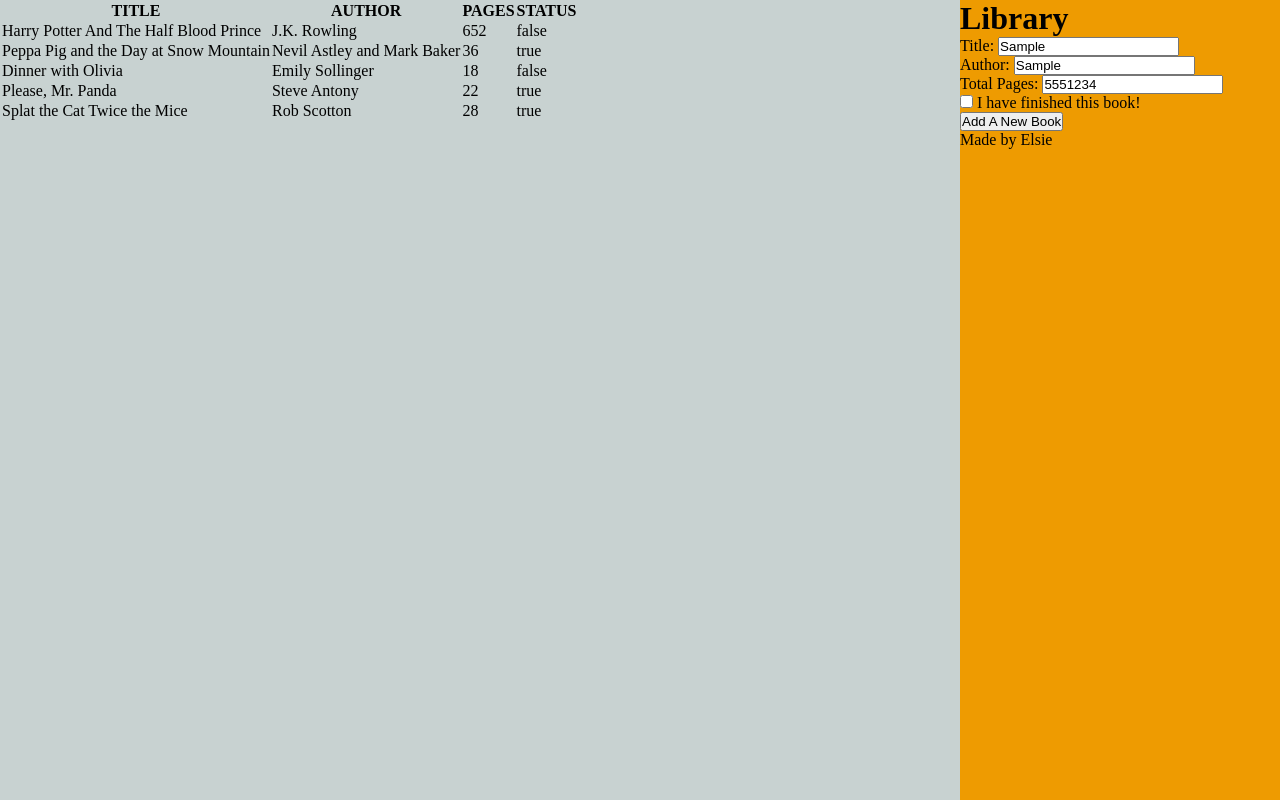
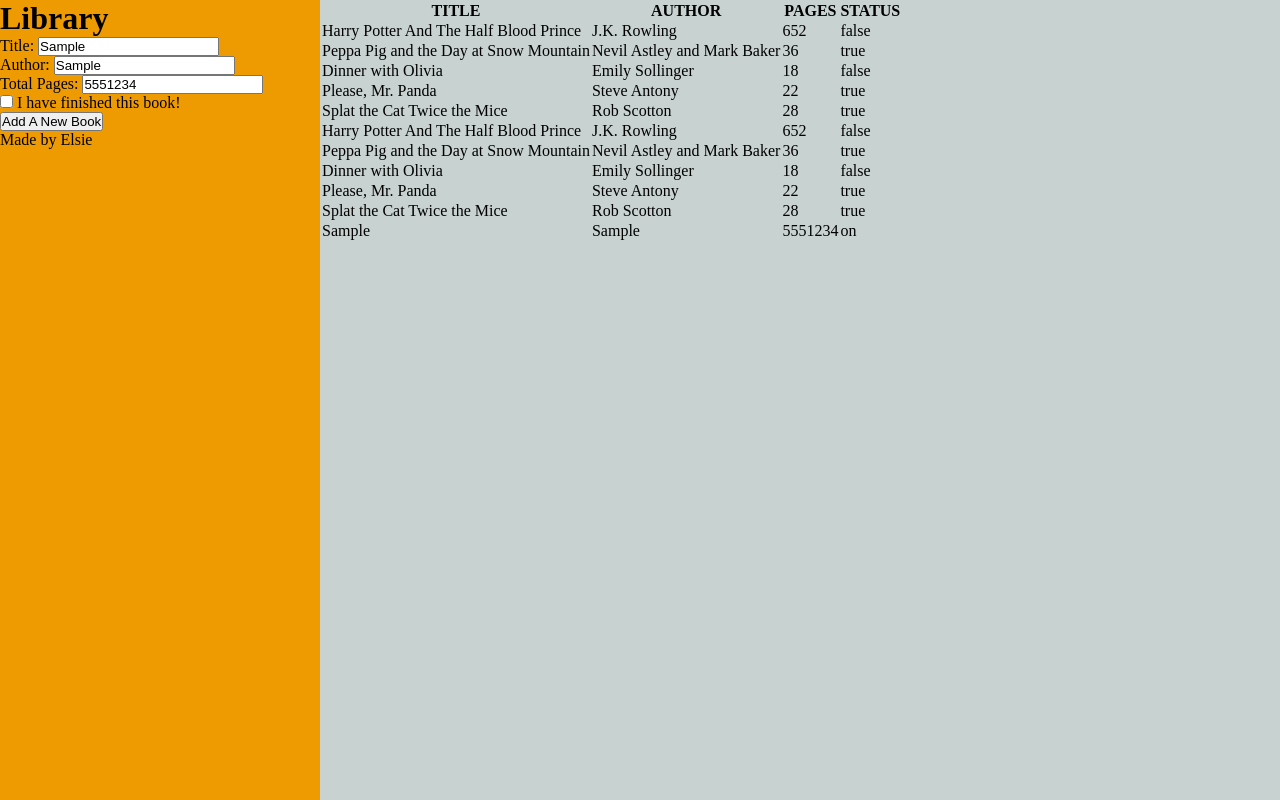
Before and after one commit to elsiechen/project-library, a plain HTML site: page index.html in a window 1280 px wide. Both pictures are taken after typing "Sample", "Sample", "5551234" into the empty fields and a click on the button "Add A New Book". Drawn offline with Linux system fonts and the light colour scheme.

Commit message:
Build add to library button event

```diff
--- a/index.html
+++ b/index.html
@@ -11,21 +11,6 @@
 <body>
     <div class="container">
         <div class="left-container">
-            <table class="table">
-                <thead>
-                    <tr>
-                        <th>TITLE</th>
-                        <th>AUTHOR</th>
-                        <th>PAGES</th>
-                        <th>STATUS</th>
-                    </tr>
-                </thead>
-                <tbody class="tbody">
-
-                </tbody>
-            </table>
-        </div>
-        <div class="right-container">
             <div class="logo">
                 <div></div>
                 <h1>Library</h1>
@@ -47,10 +32,26 @@
                     <input type="checkbox" name="read" id="read">
                     <label for="read">I have finished this book!</label>
                 </div>
-                <button type="button">Add A New Book</button>
+                <button type="button" id="addBtn">Add A New Book</button>
             </form>
             <footer>Made by Elsie</footer>
         </div>
+        <div class="right-container">
+            <table class="table">
+                <thead>
+                    <tr>
+                        <th>TITLE</th>
+                        <th>AUTHOR</th>
+                        <th>PAGES</th>
+                        <th>STATUS</th>
+                    </tr>
+                </thead>
+                <tbody class="tbody">
+
+                </tbody>
+            </table>
+        </div>
+
     </div>
 </body>
 </html>
--- a/library.js
+++ b/library.js
@@ -2,13 +2,20 @@ let myLibrary = [];
 
 const table = document.querySelector('.table')
 const tbody = document.querySelector('.tbody');
+const addBtn = document.querySelector('#addBtn');
+const title = document.querySelector('#title');
+const author = document.querySelector('#author');
+const pages = document.querySelector('#pages');
+const read = document.querySelector('#read');
 
+// Create book instances manually
 const harryPotter = new Book('Harry Potter And The Half Blood Prince', 'J.K. Rowling', 652, false);
 const peppaPig = new Book('Peppa Pig and the Day at Snow Mountain','Nevil Astley and Mark Baker',36, true);
 const olivia = new Book('Dinner with Olivia', 'Emily Sollinger', 18, false);
 const panda = new Book('Please, Mr. Panda', 'Steve Antony', 22, true);
 const splat = new Book('Splat the Cat Twice the Mice', 'Rob Scotton', 28, true);
 
+// Add book to library manually
 addBookToLibrary(harryPotter);
 addBookToLibrary(peppaPig);
 addBookToLibrary(olivia);
@@ -17,6 +24,8 @@ addBookToLibrary(splat);
 
 display();
 
+// Add book to library event
+addBtn.addEventListener('click', addToLibrary);
 
 function Book(title, author, pages, read) {
   // the constructor...
@@ -26,9 +35,20 @@ function Book(title, author, pages, read) {
   this.read = read;
 }
 
+// Add book to library manually
 function addBookToLibrary(book) {
-  // do stuff here
   myLibrary.push(book);
+}
+
+// Add book to library by form
+function addToLibrary(){
+    let book = new Book(
+        title.value,
+        author.value,
+        pages.value,
+        read.value );
+    myLibrary.push(book);
+    display();
 }
 
 function display(){
--- a/style.css
+++ b/style.css
@@ -12,13 +12,13 @@
 }
 .container {
     display: grid;
-    grid-template-columns: 3fr 1fr;
+    grid-template-columns: 1fr 3fr;
     height: 100vh;
 }
 
-.right-container {
+.left-container {
     background-color: var(--main--color--);
 }
-.left-container {
+.right-container {
     background-color: var(--third--color--);
 }
```
